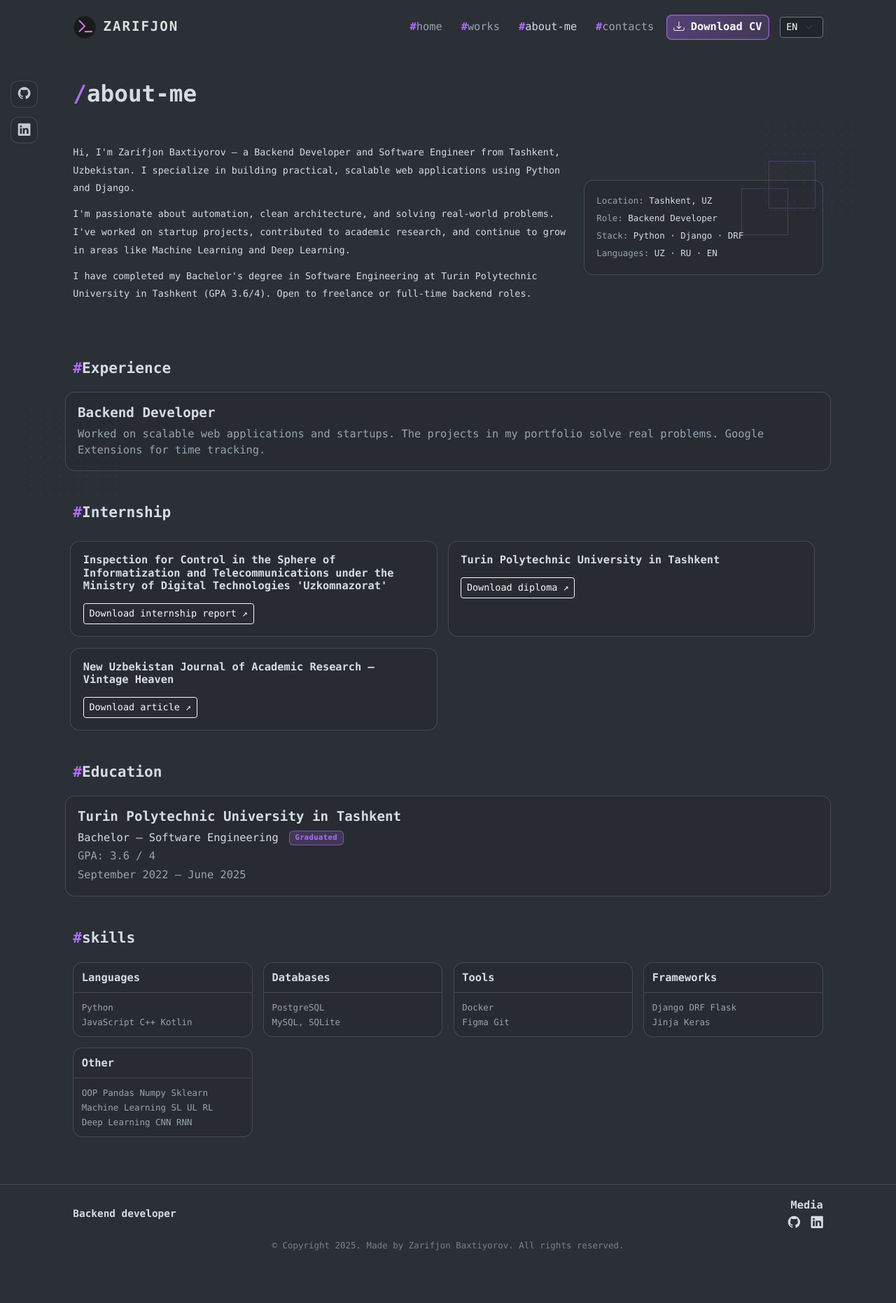
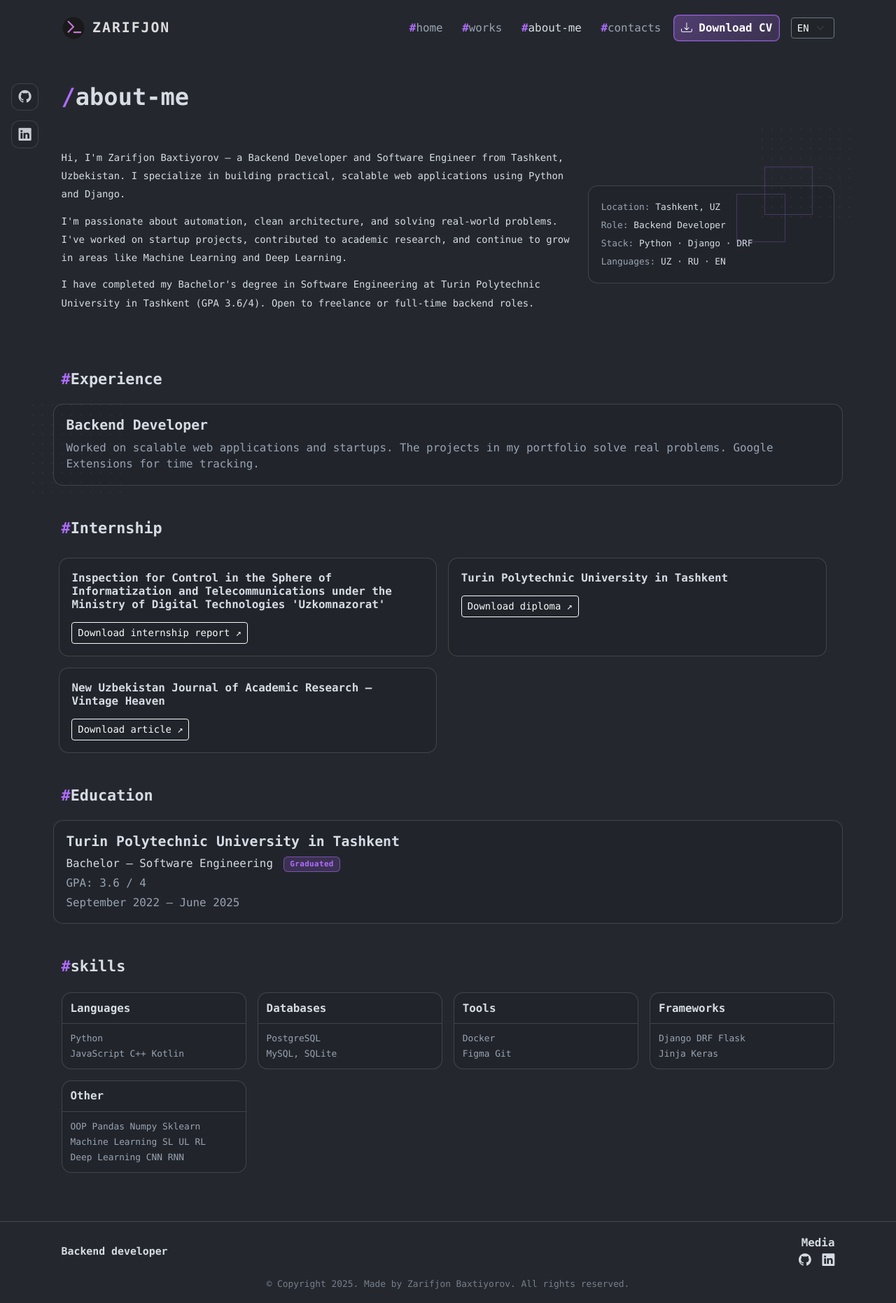
Before and after one commit to Zarifwebme/Portfolio2_full, a Django app: page /about/ in a window 1280 px wide. Shown: the whole page at 70% size. Before the commit the page ends 1787 px from the top, so only its background shows below. Run offline with Django 5.2, Linux system fonts and the light colour scheme.

Commit message:
root color chenge

```diff
--- a/templates/base.html
+++ b/templates/base.html
@@ -17,13 +17,13 @@
 
   <style>
     :root{
-      --bg: #2b2f36;
+      --bg: #24282e;
       --panel: #303641;
       --text: #d7dbe3;
       --muted: #9aa3b2;
       --line: rgba(255,255,255,.14);
       --accent: #b06cff; /* purple */
-      --site-scale: .96;
+      --site-scale: .99; /* saytning umumiy kattaligi, kerak bo'lsa o'zgartiring */
     }
 
     body{
```
